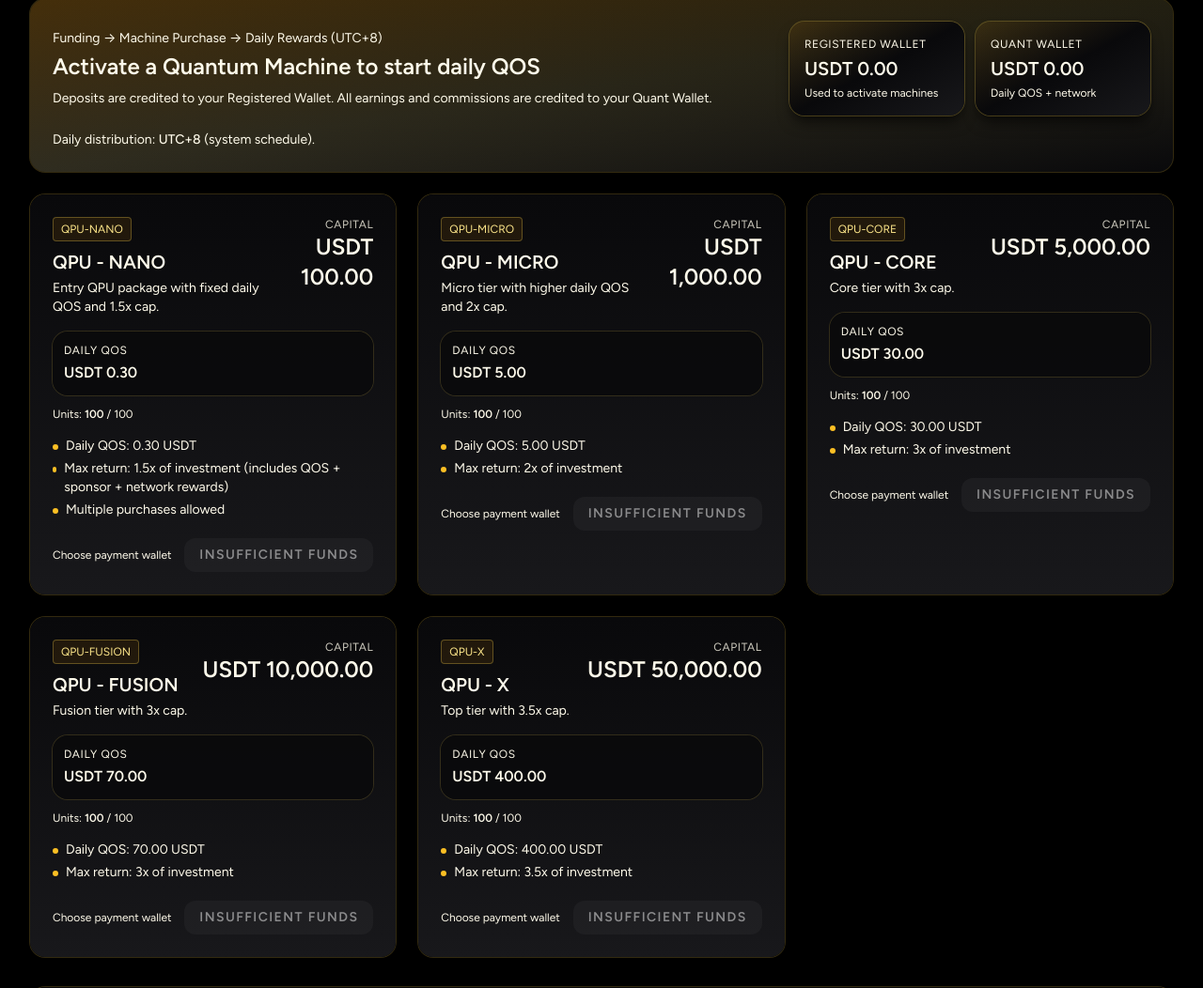
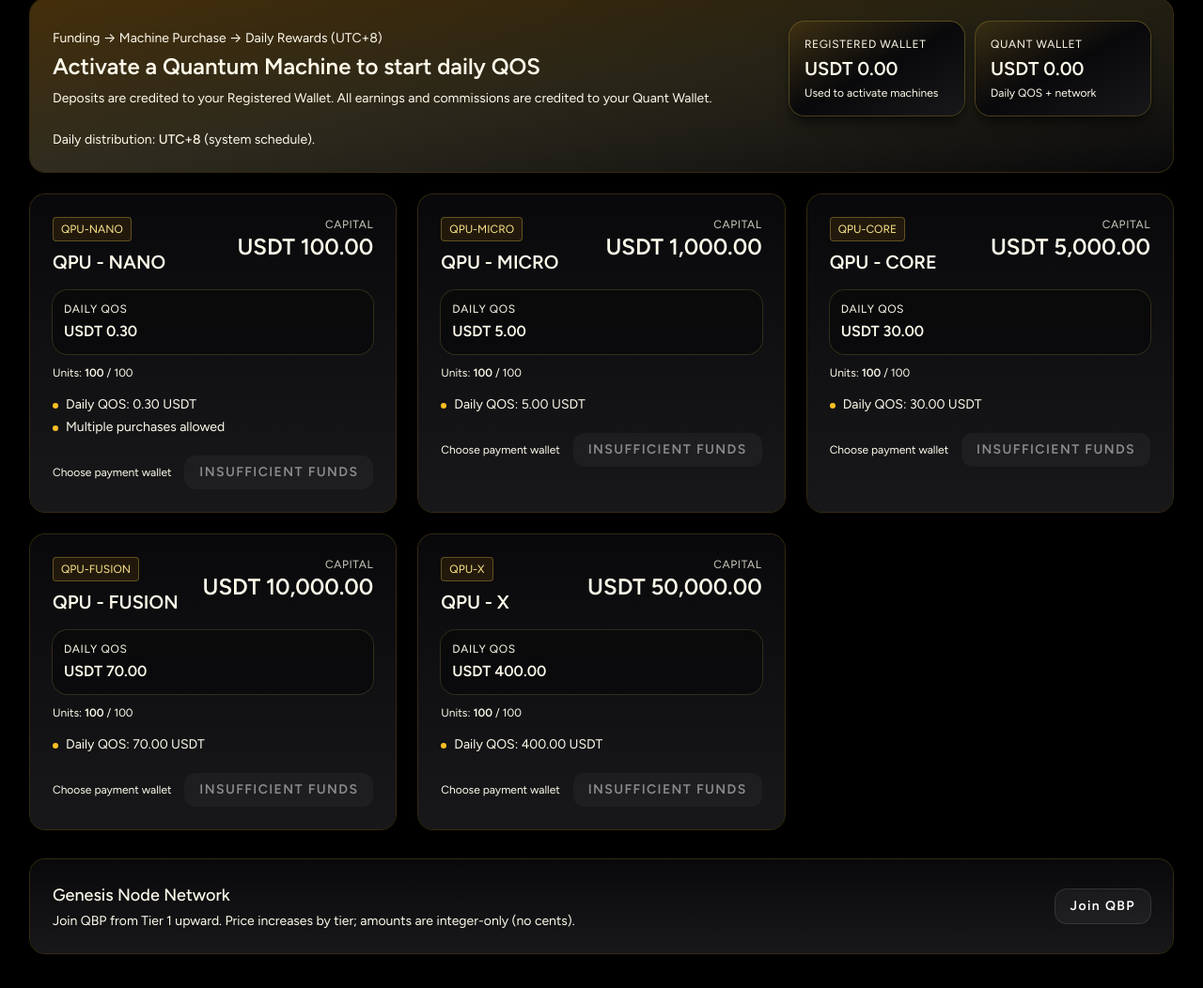
Before and after one commit to kingtiong/qbit, a Laravel app: page /packages in a window 1280 px wide. Shown: the part 340-1392 px from the top of the page at 94% size. After the commit the page ends 1356 px from the top, so only its background shows below. Run offline with Laravel 12, Linux system fonts and the light colour scheme; a user stored in the database is signed in; data comes from the database, SQL or seed files in the repository; tables that the repository leaves empty hold one stand-in row (values such as "Sample post"); style sheets or scripts are compiled from the project's sources.

Commit message:
Refactor: Hide summary and benefits with return multipliers
Co-authored-by: tiongct45 <tiongct45@hotmail.com>

```diff
--- a/membership-roi/resources/views/packages/index.blade.php
+++ b/membership-roi/resources/views/packages/index.blade.php
@@ -74,8 +74,12 @@
                                         {{ $package->code ?? 'QPU' }}
                                     </div>
                                     <div class="mt-2 text-xl font-semibold text-gray-900">{{ $package->label }}</div>
-                                    @if ($package->summary)
-                                        <div class="mt-1 text-sm text-gray-600">{{ $package->summary }}</div>
+                                    @php
+                                        $summary = (string) ($package->summary ?? '');
+                                        $hideReturnCopy = (bool) preg_match('/\b\d+(\.\d+)?x\b/i', $summary) || (bool) preg_match('/max\s*return/i', $summary);
+                                    @endphp
+                                    @if ($summary !== '' && !$hideReturnCopy)
+                                        <div class="mt-1 text-sm text-gray-600">{{ $summary }}</div>
                                     @endif
                                 </div>
                                 <div class="text-right">
@@ -98,9 +102,18 @@
                                 @endif
                             </div>
 
-                            @if (is_array($package->benefits) && count($package->benefits))
+                            @php
+                                $benefits = is_array($package->benefits) ? $package->benefits : [];
+                                $benefits = array_values(array_filter($benefits, function ($b) {
+                                    $s = (string) $b;
+                                    if (preg_match('/\b\d+(\.\d+)?x\b/i', $s)) return false;
+                                    if (preg_match('/max\s*return/i', $s)) return false;
+                                    return true;
+                                }));
+                            @endphp
+                            @if (count($benefits))
                                 <ul class="mt-4 text-sm text-gray-700 space-y-1">
-                                    @foreach ($package->benefits as $b)
+                                    @foreach ($benefits as $b)
                                         <li class="flex gap-2">
                                             <span class="mt-2 h-1.5 w-1.5 rounded-full bg-amber-400"></span>
                                             <span>{{ $b }}</span>
```
